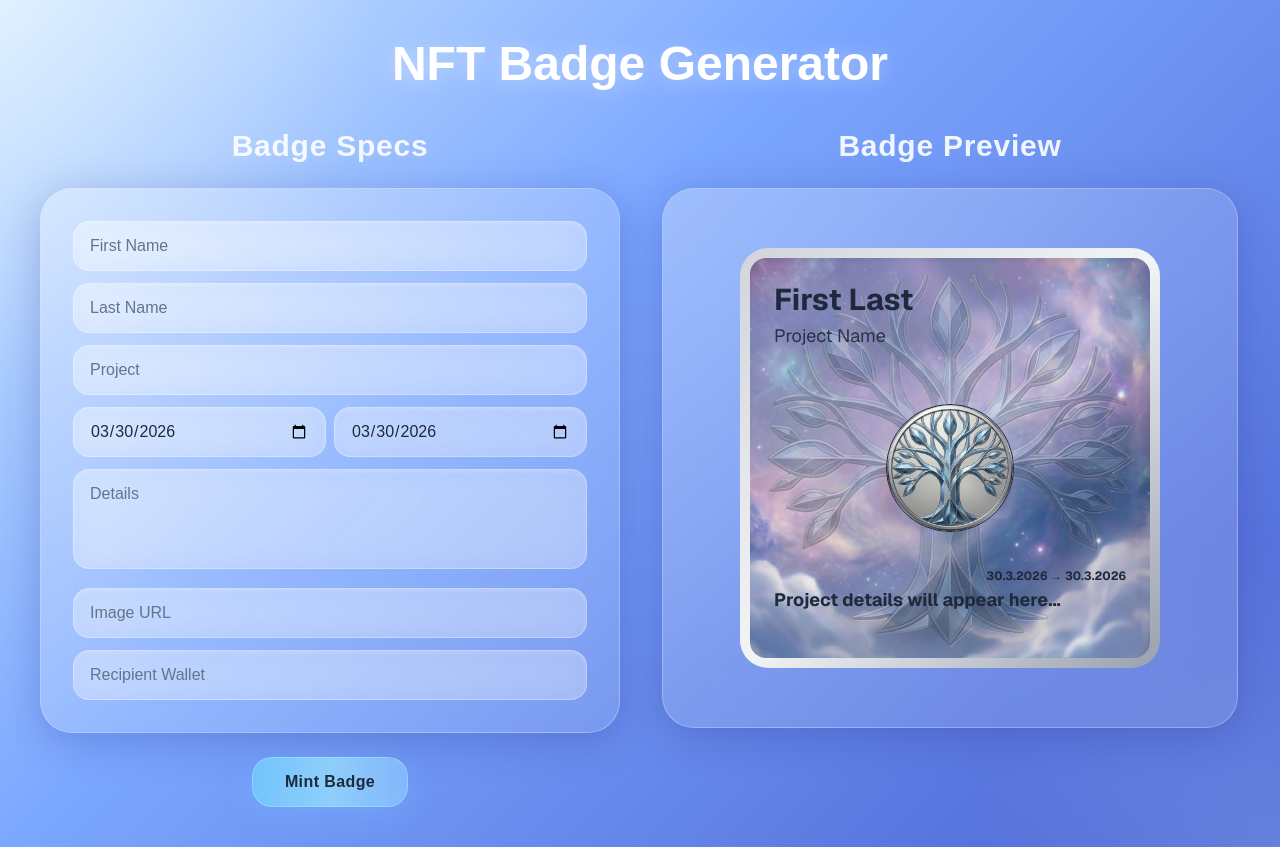
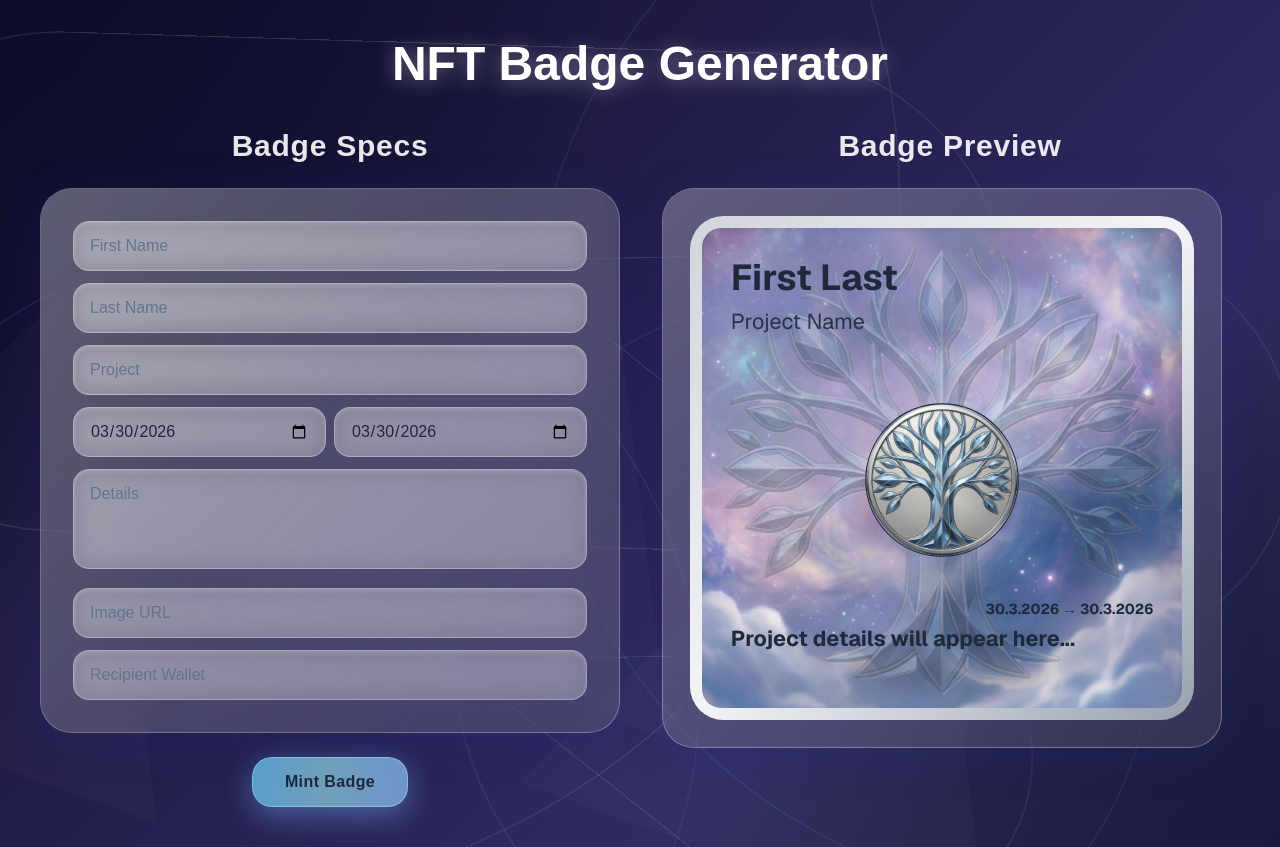
Before and after one commit to Cocograal/edi_challenge, a Next.js app in the folder app/: page / in a window 1280 px wide. Built offline with nearby package versions, Linux system fonts and the light colour scheme.

Commit message:
ui modified v2

```diff
--- a/app/app/globals.css
+++ b/app/app/globals.css
@@ -36,3 +36,12 @@ body {
 textarea.input {
   @apply min-h-[100px] resize-none;
 }
+
+@keyframes spin-reverse {
+  from {
+    transform: rotate(360deg);
+  }
+  to {
+    transform: rotate(0deg);
+  }
+}
--- a/app/app/page.tsx
+++ b/app/app/page.tsx
@@ -94,8 +94,42 @@ export default function Home() {
   }
 
   return (
-    <main className="min-h-screen p-10 bg-[radial-gradient(circle_at_top_left,_rgba(255,255,255,0.35),_transparent_25%),radial-gradient(circle_at_bottom_right,_rgba(173,216,255,0.25),_transparent_20%),linear-gradient(135deg,#cfe9ff_0%,#7ba7ff_40%,#4c63d2_100%)] relative overflow-hidden">      {modal && <Modal message={modal} onClose={() => setModal(null)} />}
+    // <main className="min-h-screen p-10 bg-[radial-gradient(circle_at_top_left,_rgba(255,255,255,0.35),_transparent_25%),radial-gradient(circle_at_bottom_right,_rgba(173,216,255,0.25),_transparent_20%),linear-gradient(135deg,#cfe9ff_0%,#7ba7ff_40%,#4c63d2_100%)] relative overflow-hidden">
+    <main className="min-h-screen p-10 bg-[radial-gradient(circle_at_top_left,_#0d0d2b,_transparent_40%),radial-gradient(circle_at_bottom_right,_#1a1a40,_transparent_35%),linear-gradient(135deg,#0f0c29_0%,#302b63_70%,#24243e_100%)] relative overflow-hidden">
+      {modal && <Modal message={modal} onClose={() => setModal(null)} />}
+      {/* Orbit lines */}
+      <div className="absolute inset-0 pointer-events-none overflow-hidden">
+        <div className="absolute w-[1400px] h-[1400px] border border-white/15 rounded-full top-[-500px] left-[-500px] animate-[spin_90s_linear_infinite]" />
+        <div className="absolute w-[1100px] h-[1100px] border border-cyan-300/15 rounded-full top-[-200px] right-[-350px] animate-[spin_70s_linear_infinite_reverse]" />
+        <div className="absolute w-[900px] h-[900px] border border-indigo-300/15 rounded-full bottom-[-300px] left-[-200px] animate-[spin-reverse_70s_linear_infinite]" />
+        <div className="absolute w-[700px] h-[700px] border border-white/10 rounded-full bottom-[-150px] right-[10%] animate-[spin_60s_linear_infinite_reverse]" />
+        {/* Elliptical orbit rings */}
+        <div className="absolute w-[1200px] h-[500px] border border-white/15 rounded-full rotate-[-18deg] top-[5%] left-[-15%] animate-[spin_100s_linear_infinite]" />
+        <div className="absolute w-[1000px] h-[400px] border border-cyan-200/15 rounded-full rotate-[22deg] top-[30%] right-[-1%] animate-[spin_85s_linear_infinite_reverse]" />
+        <div className="absolute w-[900px] h-[350px] border border-indigo-200/15 rounded-full rotate-[12deg] bottom-[10%] left-[15%] animate-[spin_75s_linear_infinite]" />
 
+        {/* Triangles */}
+        <div
+          className="absolute w-[500px] h-[500px] top-[45%] right-[15%] animate-[spin_100s_linear_infinite]"
+          style={{
+            clipPath: "polygon(50% 0%, 0% 100%, 100% 100%)",
+            background: "rgba(255,255,255,0.02)",
+          }}
+        />
+        <div
+          className="absolute w-[500px] h-[500px] top-[20%] right-[40%] animate-[spin_100s_linear_infinite]"
+          style={{
+            clipPath: "polygon(50% 0%, 0% 100%, 100% 100%)",
+            background: "rgba(255,255,255,0.02)",
+          }}
+        /><div
+          className="absolute w-[500px] h-[500px] top-[30%] right-[80%] animate-[spin_100s_linear_infinite]"
+          style={{
+            clipPath: "polygon(50% 0%, 0% 100%, 100% 100%)",
+            background: "rgba(255,255,255,0.02)",
+          }}
+        />
+      </div>
       <h1 className="text-5xl font-bold text-white text-center mb-10 drop-shadow-[0_2px_10px_rgba(255,255,255,0.35)]">
         NFT Badge Generator
       </h1>      <div className="grid grid-cols-2 gap-10">
@@ -135,9 +169,9 @@ export default function Home() {
           </h2>
 
           {/* Glass panel wrapping only the badge */}
-          <div className="w-full rounded-[32px] border border-white/30 bg-white/10 backdrop-blur-2xl shadow-[0_8px_40px_rgba(31,38,135,0.25)] p-8 relative overflow-hidden flex justify-center items-center min-h-[540px]">
+          <div className="w-[560px] h-[560px] rounded-[32px] border border-white/30 bg-white/10 backdrop-blur-2xl shadow-[0_8px_40px_rgba(31,38,135,0.25)] p-8 relative overflow-hidden flex justify-center items-center">
             <div className="absolute inset-0 bg-gradient-to-br from-white/20 via-white/5 to-transparent pointer-events-none" />
-            <div className="relative z-10">
+            <div className="relative z-10 scale-120">
               <BadgePreview data={form} />
             </div>
           </div>
```
